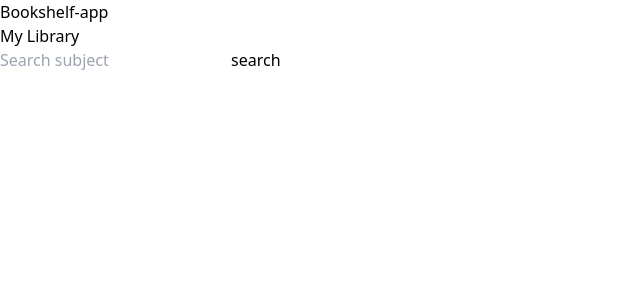
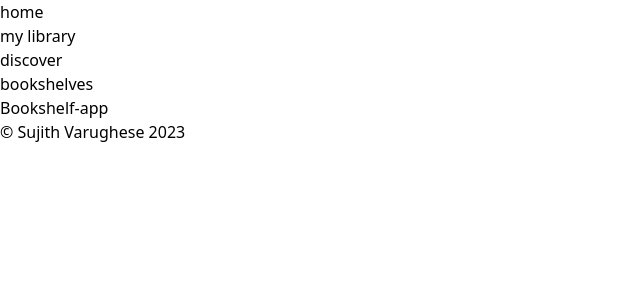
Before and after one commit to sujithvarughese/bookshelf-app, a React (Vite) app in the folder client/: page / in a window 1280 px wide. Shown: the top 300 px of the page, without its empty margins (0-640 px from the left). Built offline with nearby package versions, Linux system fonts and the light colour scheme.

Commit message:
adding routing, navbar, footer

```diff
--- /dev/null
+++ b/client/components/Footer.jsx
@@ -0,0 +1,9 @@
+const Footer = () => {
+	return (
+		<div className="m-10 text-xs">
+			<p>&copy; Sujith Varughese 2023</p>
+		</div>
+	);
+};
+
+export default Footer;
--- /dev/null
+++ b/client/components/Layout.jsx
@@ -0,0 +1,14 @@
+import { Navbar, Footer } from "./"
+import { Outlet } from "react-router-dom";
+
+const Layout = () => {
+	return (
+		<div  className="max-w-5xl my-4 mx-auto">
+			<Navbar />
+			<Outlet />
+			<Footer />
+		</div>
+	);
+};
+
+export default Layout;
--- /dev/null
+++ b/client/components/Navbar.jsx
@@ -0,0 +1,41 @@
+import { NavLink } from "react-router-dom";
+
+const links = [
+	{
+		name: "home",
+		url: "/",
+	},
+	{
+		name: "my library",
+		url: "/library",
+	},
+	{
+		name: "discover",
+		url: "/discover",
+	},
+	{
+		name: "bookshelves",
+		url: "/bookshelves",
+	},
+]
+
+const Navbar = () => {
+	return (
+		<nav>
+			<div className="flex justify-around py-5 font-serif bg-stone-100">
+				{
+					links.map((links, index) => {
+						return (
+							<div key={index}>
+								<NavLink to={links.url} className="cursor-pointer">{links.name}</NavLink>
+							</div>
+						)
+					})
+				}
+			</div>
+		</nav>
+
+	);
+};
+
+export default Navbar;
--- /dev/null
+++ b/client/components/index.js
@@ -0,0 +1,6 @@
+import Layout from "./Layout.jsx";
+import Navbar from "./Navbar.jsx";
+import Footer from "./Footer.jsx";
+import Book from "./Book.jsx";
+
+export { Layout, Navbar, Footer, Book }
--- a/client/package.json
+++ b/client/package.json
@@ -12,7 +12,8 @@
   "dependencies": {
     "axios": "^1.4.0",
     "react": "^18.2.0",
-    "react-dom": "^18.2.0"
+    "react-dom": "^18.2.0",
+    "react-router-dom": "^6.14.0"
   },
   "devDependencies": {
     "@types/react": "^18.2.14",
--- a/client/src/App.jsx
+++ b/client/src/App.jsx
@@ -1,14 +1,22 @@
-import { Library, Discover } from "./pages";
+import { BrowserRouter, Routes, Route } from "react-router-dom";
+import { Home, Library, Discover, Bookshelves, Error } from "./pages";
+import { Layout } from "../components";
 
 const App = () => {
 
   return (
-    <div className="max-w-5xl mx-auto">
-       <div className="text-3xl">Bookshelf-app</div>
+     <BrowserRouter>
+        <Routes>
+           <Route path="/" element={<Layout />}>
+              <Route index element={<Home />} />
+              <Route path="/library" element={<Library />} />
+              <Route path="/discover" element={<Discover />} />
+              <Route path="/bookshelves" element={<Bookshelves />} />
+           </Route>
 
-       <Library />
-       <Discover />
-    </div>
+           <Route path="*" element={<Error />} />
+        </Routes>
+     </BrowserRouter>
   )
 }
 
--- /dev/null
+++ b/client/src/pages/Bookshelves.jsx
@@ -0,0 +1,9 @@
+const Bookshelves = () => {
+	return (
+		<div>
+			My Bookshelves
+		</div>
+	);
+};
+
+export default Bookshelves;
--- a/client/src/pages/Discover.jsx
+++ b/client/src/pages/Discover.jsx
@@ -1,6 +1,6 @@
 import { useState, useEffect } from "react";
 import ax from "../utils/ax.jsx";
-import Book from "../../components/Book.jsx";
+import { Book } from "../../components";
 
 const Discover = () => {
 
@@ -41,6 +41,7 @@ const Discover = () => {
 					</button>
 				</form>
 			</div>
+
 			<div className="grid grid-cols-3 gap-12 m-12">
 				{
 					results?.map(book => {
--- /dev/null
+++ b/client/src/pages/Error.jsx
@@ -0,0 +1,9 @@
+const Error = () => {
+	return (
+		<div>
+			ERROR ERROR!
+		</div>
+	);
+};
+
+export default Error;
--- /dev/null
+++ b/client/src/pages/Home.jsx
@@ -0,0 +1,10 @@
+
+const Home = () => {
+	return (
+		<div className="my-4 mx-auto">
+			<div className="text-3xl">Bookshelf-app</div>
+		</div>
+	);
+};
+
+export default Home;
--- a/client/src/pages/index.js
+++ b/client/src/pages/index.js
@@ -1,4 +1,7 @@
+import Home from "./Home.jsx";
 import Library from "./Library.jsx";
 import Discover from "./Discover.jsx";
+import Bookshelves from "./Bookshelves.jsx";
+import Error from "./Error.jsx"
 
-export { Library, Discover }
+export { Home, Library, Discover, Bookshelves, Error }
```
Also changed, not shown: 1 other file (tests, documents, lock files or other folders).
